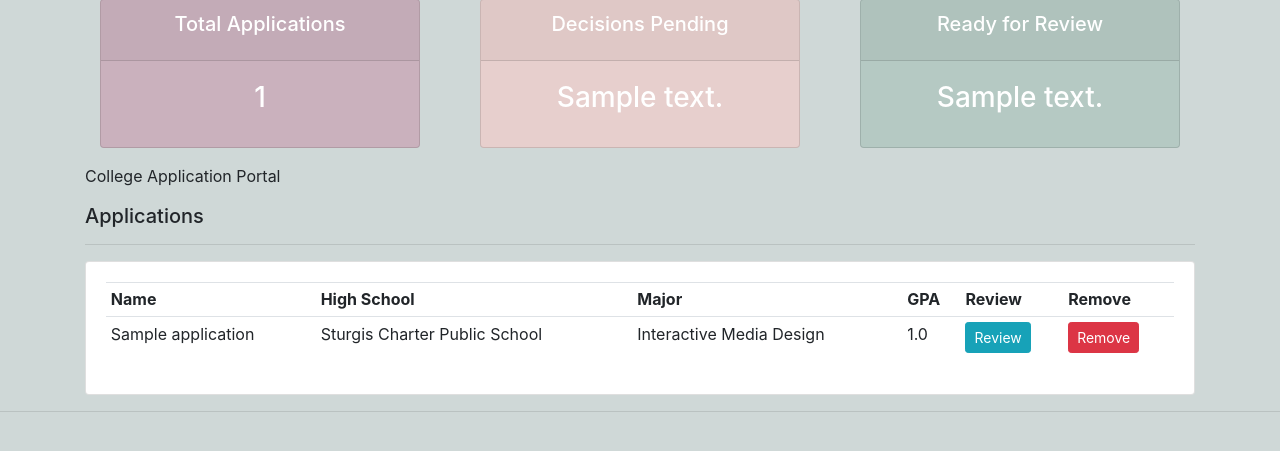
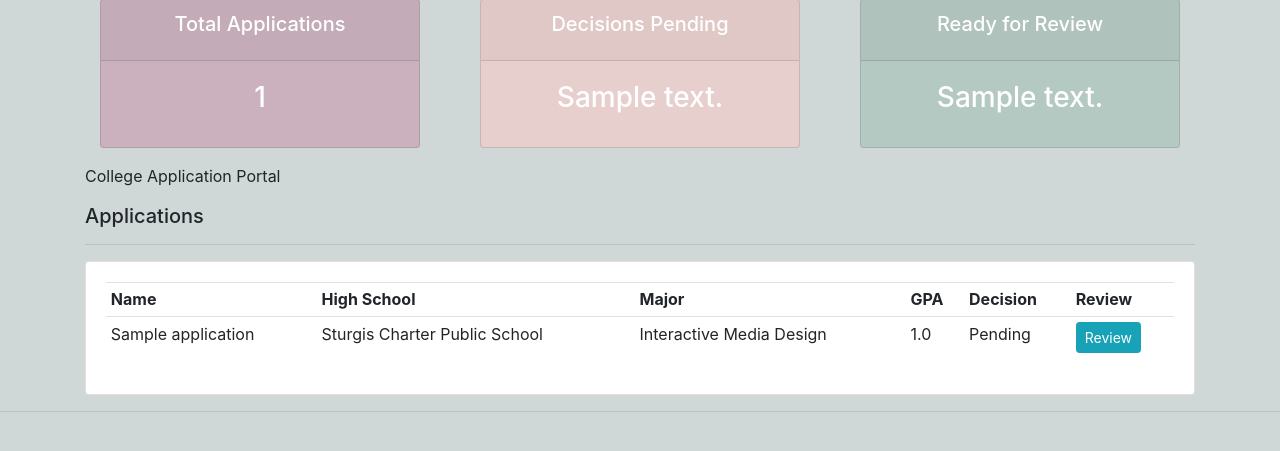
Before and after one commit to saiken86807/college-application-portal, a Django app: template appStatus/templates/appStatus/dashboard.html in a window 1280 px wide. Shown: the part 57-508 px from the top of the page. Run offline with Django 3.2, Linux system fonts and the light colour scheme; tables that the repository leaves empty hold one stand-in row (values such as "Sample post"); the template is opened without the code that fills it: values that come from a table or form of the project are taken from there, most other values are stand-ins (such as "Sample title", 1, 10 or a date in 2020); some libraries are stand-ins or nearby versions.

Commit message:
added decision to table and removed remove

```diff
--- a/appStatus/templates/appStatus/dashboard.html
+++ b/appStatus/templates/appStatus/dashboard.html
@@ -19,8 +19,8 @@
                     <th>High School</th>
                     <th>Major</th>
                     <th>GPA</th>
+                    <th>Decision</th>
                     <th>Review</th>
-                    <th>Remove</th>
                 </tr>
 
                 {% for applicant in applicants %}
@@ -29,8 +29,8 @@
                     <td>{{applicant.school}}</td>
                     <td>{{applicant.major}}</td>
                     <td>{{applicant.GPA}}</td>
+                    <td>{{applicant.status}}</td>
                     <td><a class="btn btn-sm btn-info" href="{% url 'application_review' applicant.id %}">Review</a></td>
-                    <td><a class="btn btn-sm btn-danger" href="">Remove</a></td>
                 </tr>
                 {% endfor %}
 
```
